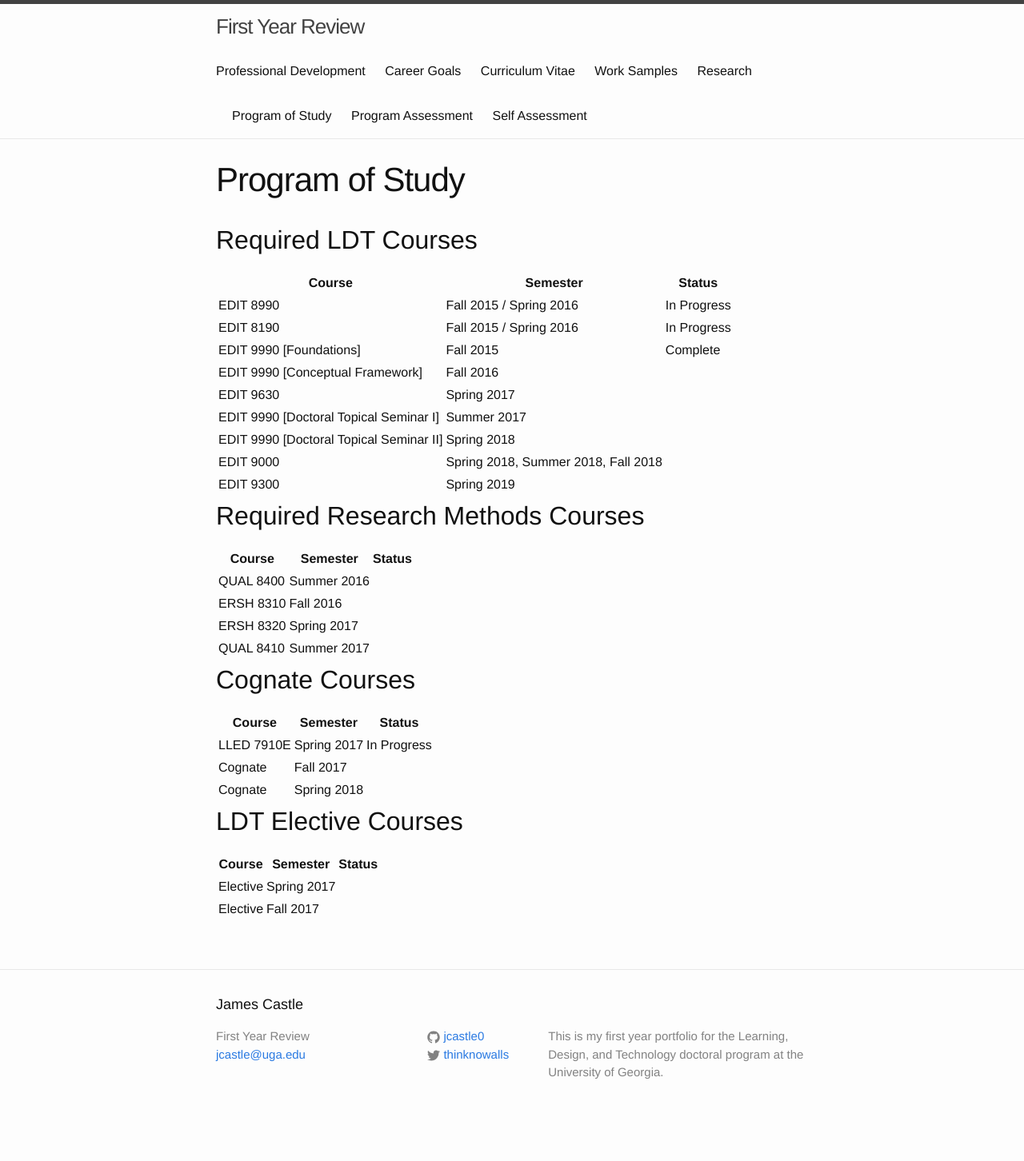
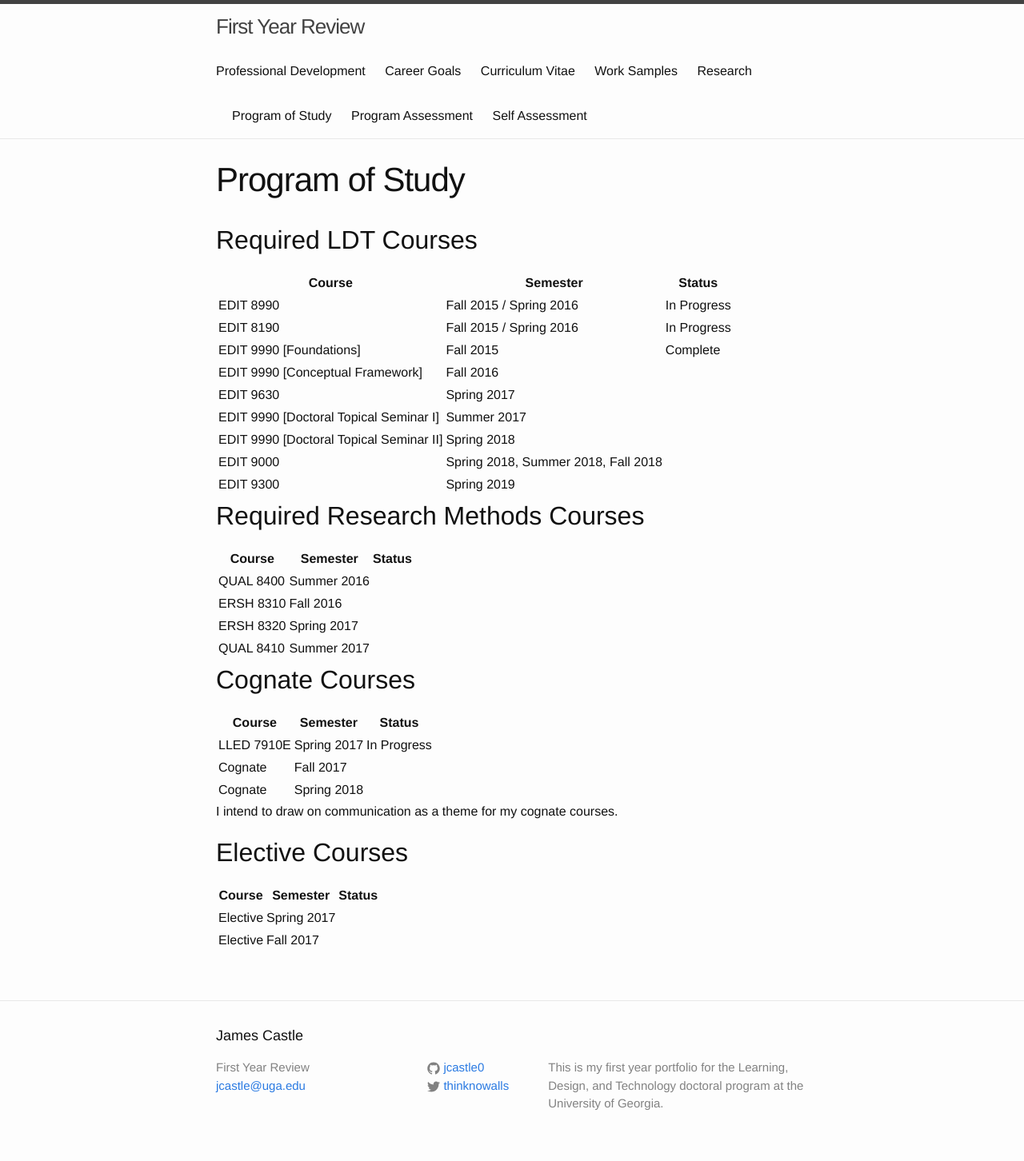
Before and after one commit to jcastle0/ldtportfolio, a Jekyll site: the page built from program.md, in a window 1280 px wide. Shown: the whole page at 80% size. Built offline with Jekyll 4.4.1, drawn with Linux system fonts in a browser that asks for light colours; before the commit the page ends 1413 px from its top, so only the background shows below that.

Commit message:
Update program.md

```diff
--- a/program.md
+++ b/program.md
@@ -35,7 +35,9 @@ permalink: /program/
 | Cognate                 | Fall 2017               |             |
 | Cognate                 | Spring 2018             |             |
 
-## LDT Elective Courses
+I intend to draw on communication as a theme for my cognate courses.
+
+## Elective Courses
 
 | Course                  | Semester                | Status      |
 |-------------------------|-------------------------|-------------|
```
